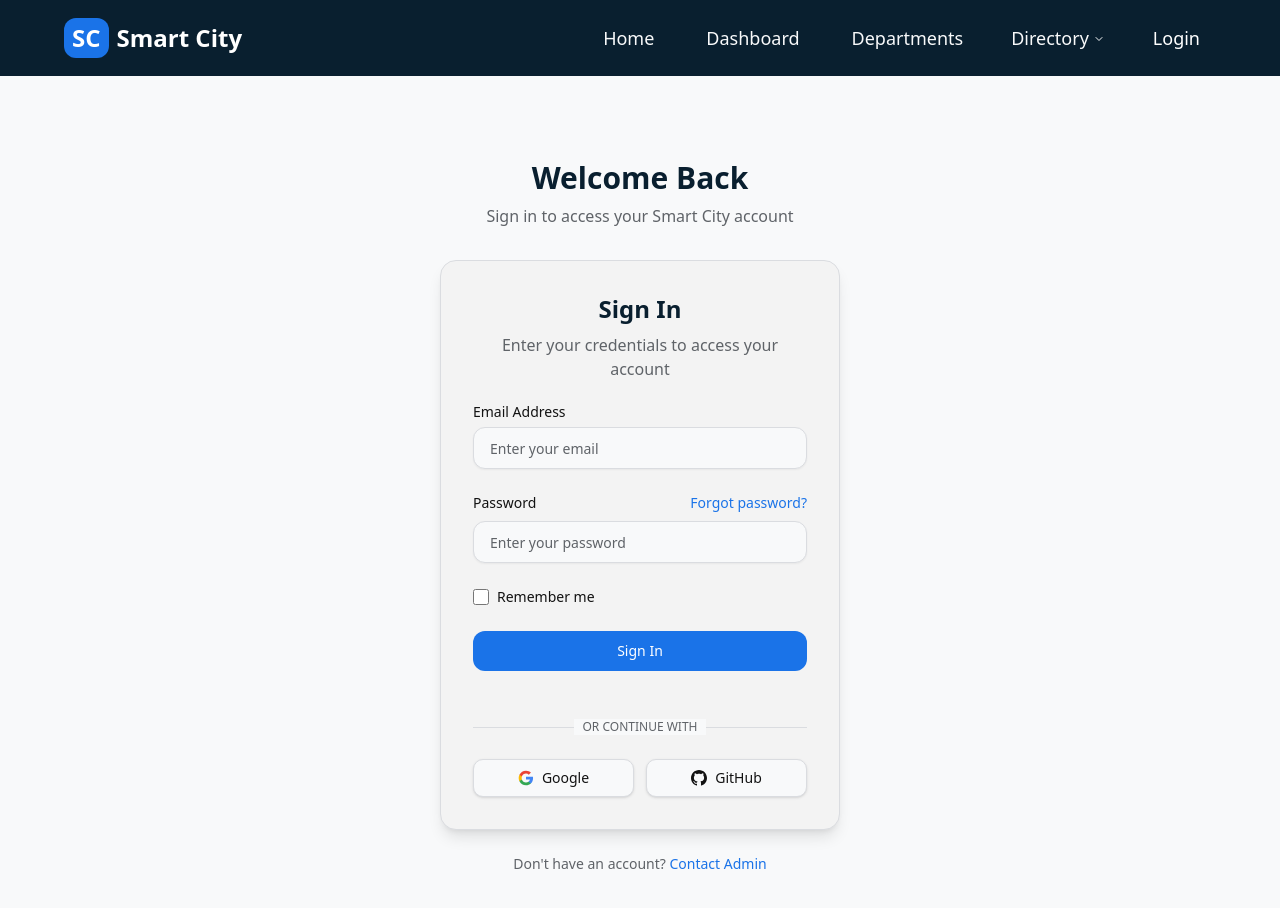
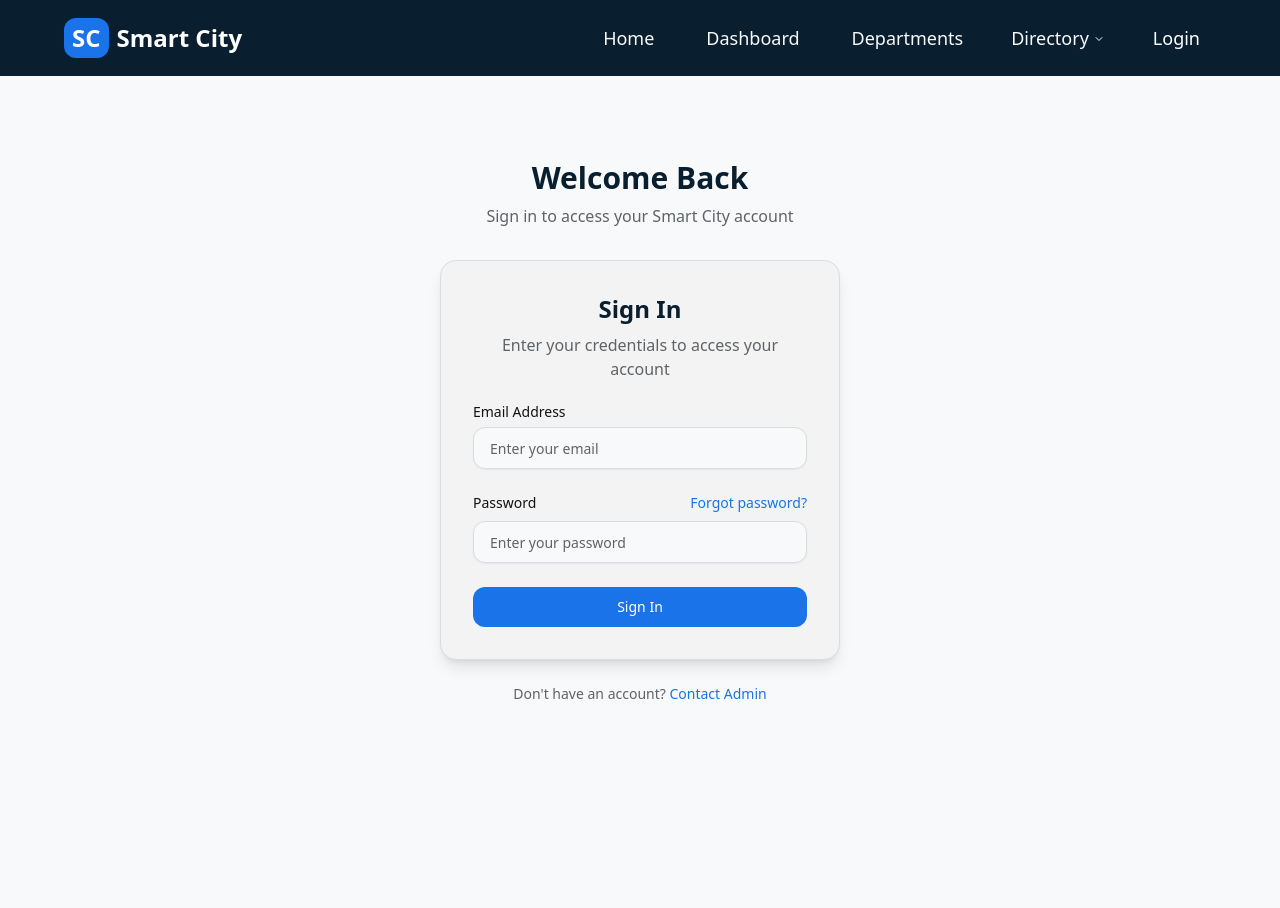
Before and after one commit to SmartCity-DBMS-Project/smart-city, a Next.js app in the folder frontend/: page /login in a window 1280 px wide. Shown: the top 908 px of the page. After the commit the page ends 864 px from the top, so only its background shows below. Built offline with nearby package versions, Linux system fonts and the light colour scheme.

Commit message:
removed unecessary things in frontend login page

```diff
--- a/frontend/components/login_form.jsx
+++ b/frontend/components/login_form.jsx
@@ -76,7 +76,8 @@
             )}
           />
 
-          {/* Remember me */}
+
+          {/* Remember me
           <div className="flex items-center space-x-2">
             <input
               type="checkbox"
@@ -85,6 +86,7 @@
             />
             <label htmlFor="remember" className="text-sm text-foreground">Remember me</label>
           </div>
+          */}
 
           {/* Submit */}
           <Button
@@ -94,38 +96,6 @@
             Sign In
           </Button>
 
-          <div className="relative my-6">
-            <div className="absolute inset-0 flex items-center">
-              <div className="w-full border-t border-border"></div>
-            </div>
-            <div className="relative flex justify-center text-xs uppercase">
-              <span className="bg-background px-2 text-muted-foreground">Or continue with</span>
-            </div>
-          </div>
-
-          <div className="grid grid-cols-2 gap-3">
-            <button
-              type="button"
-              className="inline-flex items-center justify-center rounded-md border border-input bg-background px-4 py-2 text-sm font-medium shadow-sm hover:bg-accent hover:text-accent-foreground"
-            >
-              <svg className="mr-2 h-4 w-4" viewBox="0 0 24 24">
-                <path d="M22.56 12.25c0-.78-.07-1.53-.2-2.25H12v4.26h5.92c-.26 1.37-1.04 2.53-2.21 3.31v2.77h3.57c2.08-1.92 3.28-4.74 3.28-8.09z" fill="#4285F4"/>
-                <path d="M12 23c2.97 0 5.46-.98 7.28-2.66l-3.57-2.77c-.98.66-2.23 1.06-3.71 1.06-2.86 0-5.29-1.93-6.16-4.53H2.18v2.84C3.99 20.53 7.7 23 12 23z" fill="#34A853"/>
-                <path d="M5.84 14.09c-.22-.66-.35-1.36-.35-2.09s.13-1.43.35-2.09V7.07H2.18C1.43 8.55 1 10.22 1 12s.43 3.45 1.18 4.93l2.85-2.22.81-.62z" fill="#FBBC05"/>
-                <path d="M12 5.38c1.62 0 3.06.56 4.21 1.64l3.15-3.15C17.45 2.09 14.97 1 12 1 7.7 1 3.99 3.47 2.18 7.07l3.66 2.84c.87-2.6 3.3-4.53 6.16-4.53z" fill="#EA4335"/>
-              </svg>
-              Google
-            </button>
-            <button
-              type="button"
-              className="inline-flex items-center justify-center rounded-md border border-input bg-background px-4 py-2 text-sm font-medium shadow-sm hover:bg-accent hover:text-accent-foreground"
-            >
-              <svg className="mr-2 h-4 w-4" fill="currentColor" viewBox="0 0 24 24">
-                <path d="M12 0c-6.626 0-12 5.373-12 12 0 5.302 3.438 9.8 8.207 11.387.599.111.793-.261.793-.577v-2.234c-3.338.726-4.033-1.416-4.033-1.416-.546-1.387-1.333-1.756-1.333-1.756-1.089-.745.083-.729.083-.729 1.205.084 1.839 1.237 1.839 1.237 1.07 1.834 2.807 1.304 3.492.997.107-.775.418-1.305.762-1.604-2.665-.305-5.467-1.334-5.467-5.931 0-1.311.469-2.381 1.236-3.221-.124-.303-.535-1.524.117-3.176 0 0 1.008-.322 3.301 1.23.957-.266 1.983-.399 3.003-.404 1.02.005 2.047.138 3.006.404 2.291-1.552 3.297-1.23 3.297-1.23.653 1.653.242 2.874.118 3.176.77.84 1.235 1.911 1.235 3.221 0 4.609-2.807 5.624-5.479 5.921.43.372.823 1.102.823 2.222v3.293c0 .319.192.694.801.576 4.765-1.589 8.199-6.086 8.199-11.386 0-6.627-5.373-12-12-12z"/>
-              </svg>
-              GitHub
-            </button>
-          </div>
         </form>
       </Form>
     </div>
```
